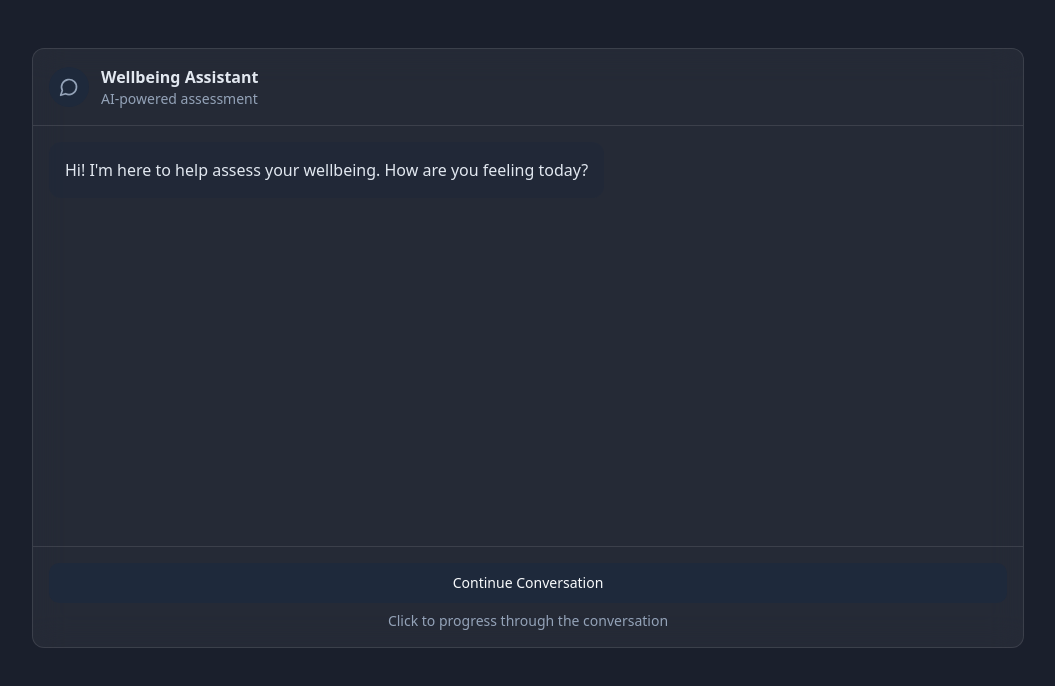
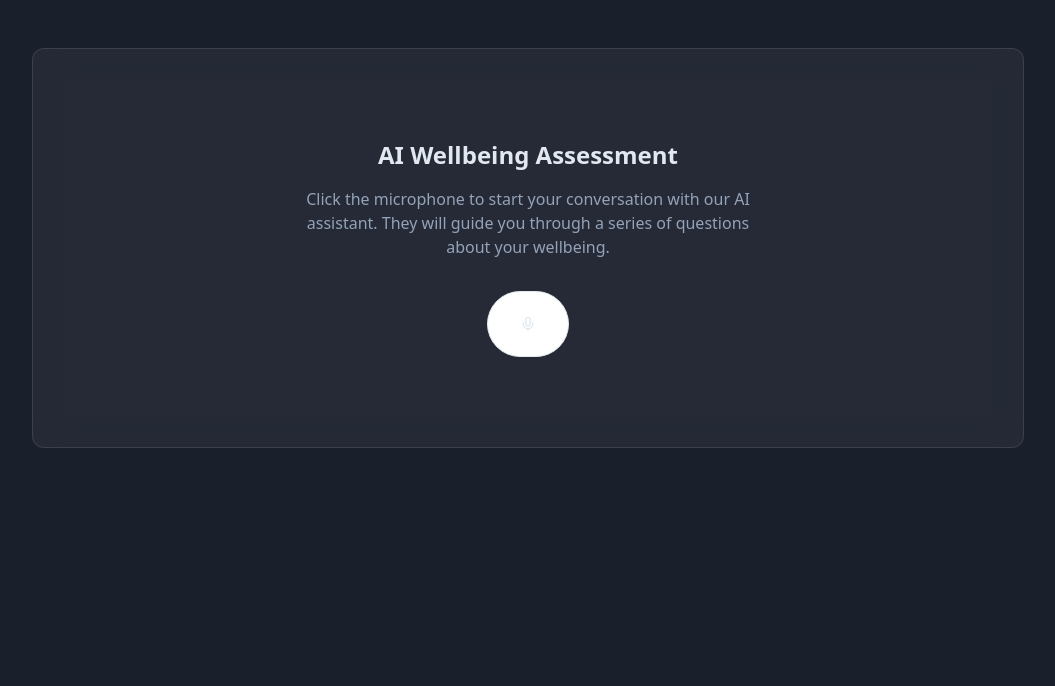
Before and after one commit to juliusthimm/jessi, a React (Vite) app: page / in a window 1280 px wide. Both pictures are taken after a click on the button "Start Assessment". Shown: the top 686 px of the page, without its empty margins (112-1167 px from the left). Built offline with nearby package versions, Linux system fonts and the light colour scheme.

Commit message:
Reverted to edit edt-aec2d22f-0cf3-40a5-b7a6-b6d282e9fee6: "Refactor wellbeing report
The wellbeing report will now be broken down into categories: Work conditions, Motivation, values and attitudes, Skills and knowledge, and Health and ability.  Each category will have its own score visualization."

```diff
--- a/src/components/ChatInterface.tsx
+++ b/src/components/ChatInterface.tsx
@@ -1,112 +1,45 @@
 
-import { useState, useEffect } from "react";
-import { MessageCircle } from "lucide-react";
+import { useState } from "react";
+import { Mic, StopCircle } from "lucide-react";
 import { Button } from "@/components/ui/button";
 
-type Message = {
-  id: number;
-  text: string;
-  isAi: boolean;
-};
+export const ChatInterface = ({ onComplete }: { onComplete: () => void }) => {
+  const [isRecording, setIsRecording] = useState(false);
 
-export const ChatInterface = ({ onComplete }: { onComplete: () => void }) => {
-  const [messages, setMessages] = useState<Message[]>([]);
-  const [currentStep, setCurrentStep] = useState(0);
-
-  // Simulated conversation flow
-  const conversationSteps = [
-    "Hi! I'm here to help assess your wellbeing. How are you feeling today?",
-    "Let's talk about your work conditions. Is your current workload manageable?",
-    "How would you describe the atmosphere at your workplace?",
-    "That's helpful to know. Now, regarding your motivation - do you find your work challenging enough?",
-    "Thank you for sharing. Based on our conversation, I'll now prepare your wellbeing report."
-  ];
-
-  useEffect(() => {
-    // Add initial AI message
-    if (messages.length === 0) {
-      setTimeout(() => {
-        setMessages([
-          { id: 1, text: conversationSteps[0], isAi: true }
-        ]);
-      }, 1000);
-    }
-  }, []);
-
-  const simulateResponse = () => {
-    const nextStep = currentStep + 1;
-    if (nextStep < conversationSteps.length) {
-      setCurrentStep(nextStep);
-      setMessages(prev => [
-        ...prev,
-        // Simulate user response
-        {
-          id: prev.length + 1,
-          text: "...", // In a real app, this would be actual user input
-          isAi: false
-        },
-        // AI response
-        {
-          id: prev.length + 2,
-          text: conversationSteps[nextStep],
-          isAi: true
-        }
-      ]);
-    } else {
-      // End the conversation
-      setTimeout(onComplete, 1500);
+  const toggleRecording = () => {
+    setIsRecording(!isRecording);
+    if (isRecording) {
+      // Simulate assessment completion
+      setTimeout(onComplete, 1000);
     }
   };
 
   return (
-    <div className="flex flex-col h-[600px] rounded-xl bg-white/5 backdrop-blur-lg border border-white/10">
-      {/* Chat header */}
-      <div className="p-4 border-b border-white/10">
-        <div className="flex items-center gap-3">
-          <div className="h-10 w-10 rounded-full bg-pulse-700 flex items-center justify-center">
-            <MessageCircle className="h-5 w-5 text-pulse-300" />
-          </div>
-          <div>
-            <h3 className="font-semibold">Wellbeing Assistant</h3>
-            <p className="text-sm text-pulse-300">AI-powered assessment</p>
-          </div>
-        </div>
-      </div>
-
-      {/* Chat messages */}
-      <div className="flex-1 overflow-y-auto p-4 space-y-4">
-        {messages.map((message) => (
-          <div
-            key={message.id}
-            className={`flex ${message.isAi ? "justify-start" : "justify-end"}`}
-          >
-            <div
-              className={`max-w-[80%] rounded-xl p-4 ${
-                message.isAi
-                  ? "bg-pulse-700/50 text-pulse-100"
-                  : "bg-pulse-600 text-pulse-100"
-              }`}
-            >
-              <p>{message.text}</p>
-            </div>
-          </div>
-        ))}
-      </div>
-
-      {/* Chat input */}
-      <div className="p-4 border-t border-white/10">
-        <div className="flex gap-2">
-          <Button
-            className="w-full bg-pulse-700 hover:bg-pulse-600"
-            onClick={simulateResponse}
-          >
-            Continue Conversation
-          </Button>
-        </div>
-        <p className="text-sm text-pulse-300 mt-2 text-center">
-          Click to progress through the conversation
+    <div className="flex flex-col items-center justify-center min-h-[400px] p-8 rounded-xl bg-white/5 backdrop-blur-lg border border-white/10">
+      <div className="text-center mb-8">
+        <h2 className="text-2xl font-semibold mb-4">AI Wellbeing Assessment</h2>
+        <p className="text-pulse-300 max-w-md">
+          Click the microphone to start your conversation with our AI assistant.
+          They will guide you through a series of questions about your wellbeing.
         </p>
       </div>
+      <Button
+        variant="outline"
+        size="lg"
+        className={`rounded-full p-8 transition-all duration-300 ${
+          isRecording ? "bg-red-500/20 hover:bg-red-500/30" : "hover:bg-pulse-700"
+        }`}
+        onClick={toggleRecording}
+      >
+        {isRecording ? (
+          <StopCircle className="h-8 w-8 text-red-500" />
+        ) : (
+          <Mic className="h-8 w-8" />
+        )}
+      </Button>
+      {isRecording && (
+        <p className="mt-4 text-red-400 animate-pulse">Recording...</p>
+      )}
     </div>
   );
 };
```
